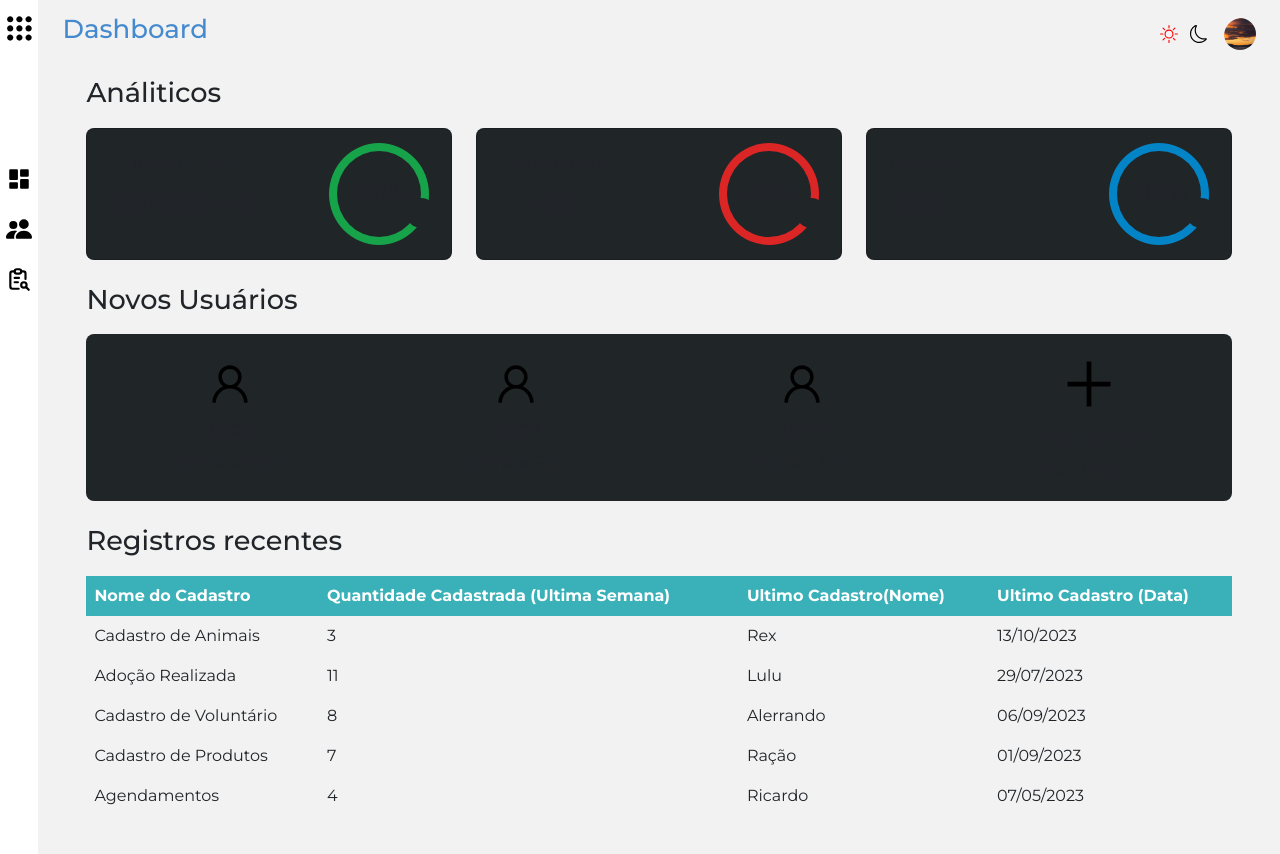
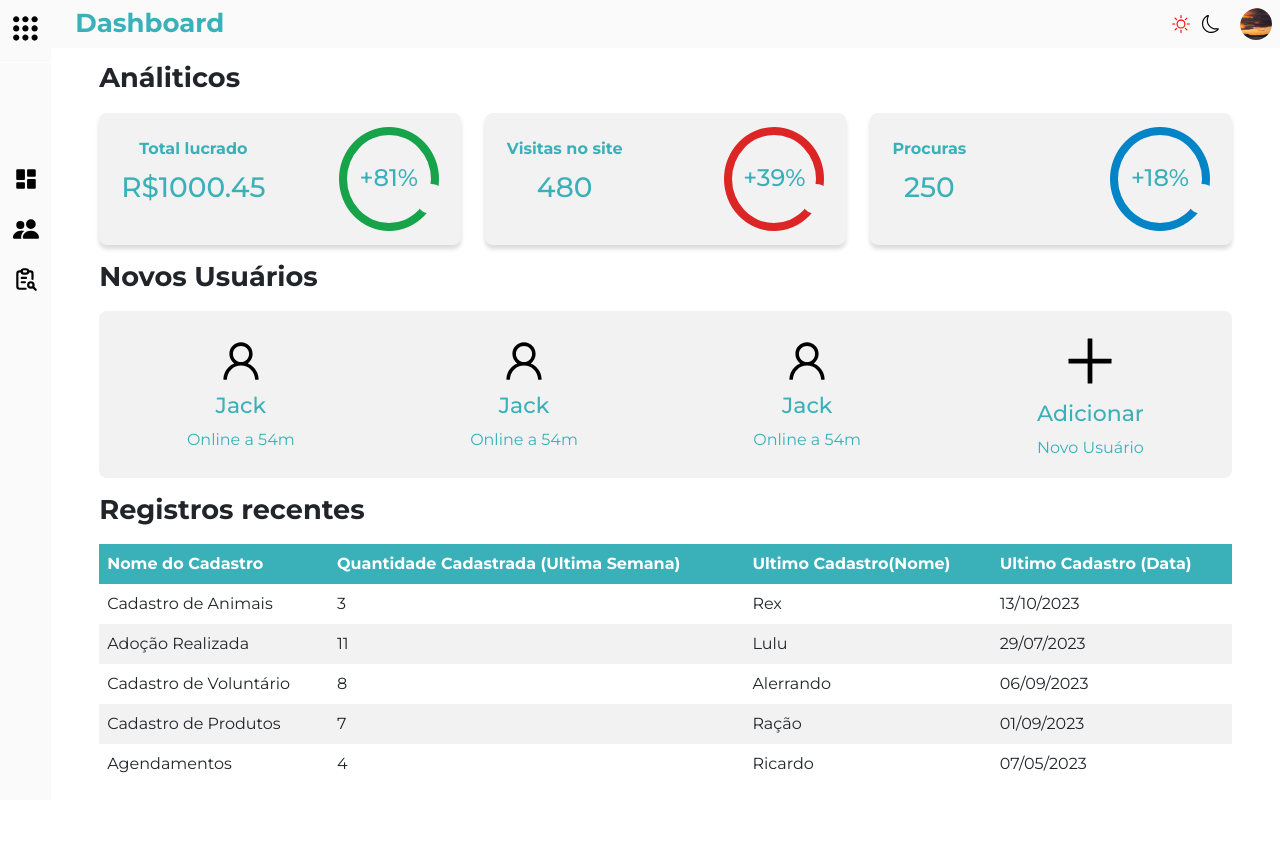
Before and after one commit to CarolinadeSouza05/ADAPV_frontend, a React (Create React App) app: page /adm in a window 1280 px wide. After the commit the page ends 800 px from the top, so only its background shows below. Built offline with nearby package versions, Linux system fonts and the light colour scheme.

Commit message:
fix: adjusting css dark theme

```diff
--- a/src/Telas/Adm/Adm.css
+++ b/src/Telas/Adm/Adm.css
@@ -1,11 +1,12 @@
 .container-main-adm{
     align-items: center;
+    background-color: #fff;
     display: flex;
     justify-content: center;
     height: auto;
     position: relative;
     margin-left: auto;
-    width: calc(100vw - 3%);
+    width: calc(100vw - 4%);
 }
 
 .container-main-adm svg{
@@ -14,21 +15,24 @@
 
 .container-dashboard-adm{
     height: 100%;
-    padding: 14px 24px;
     width: 100%;
 }
 
 .container-dashboard-adm .dashboard-adm-header{
     align-items: center;
+    background-color: #FAFAFA;
     display: flex;
     justify-content: space-between;
     height: auto;
+    padding: 4px 4px 4px 24px;
     width: 100%;
 }
 
 .dashboard-adm-header .h1{
-    color: #458ACE;
+    color: #3AB1B9;
     font-size: 26px;
+    font-weight: bold;
+    margin: 0;
 }
 
 .dashboard-adm-header.menu{
@@ -66,13 +70,14 @@
     justify-content: space-between;
     flex-direction: column;
     height: calc(100% - 40px);
-    gap: 24px;
-    padding: 24px;
+    gap: 16px;
+    padding: 14px 48px;
     width: 100%;
 }
 
 .container-dashboard-adm-main h2{
     font-size: 1.7rem;
+    font-weight: bold;
 }
 
 .dashboard-adm-main-analytics, .analytics-cards, .dashboard-adm-main-new-users, .new-user-card, .dashboard-adm-main-registers-recents{
@@ -86,7 +91,6 @@
 .dashboard-adm-main-analytics, .dashboard-adm-main-new-users, .dashboard-adm-main-registers-recents{
     align-items: flex-start;
 }
-
 .analytics-cards{
     flex-direction: row;
     gap: 24px;
@@ -95,7 +99,8 @@
 
 .dashboard-adm-main-new-users .container-new-users{
     align-items: center;
-    background-color: #202528;
+    background-color: #F2F2F2;
+    color: #3AB1B9;
     border-radius: 8px;
     display: flex;
     justify-content: space-between;
@@ -117,16 +122,21 @@
         background-color: #191A1E;
     }
 
-    .container-main-adm svg{
-        color: #fff;
+    .container-dashboard-adm .dashboard-adm-header{
+        background-color: #202528;
     }
 
-    .dashboard-adm-header .h1{
+    .container-main-adm svg, .dashboard-adm-header .h1{
         color: #fff;
     }
 
     .dashboard-adm-header.menu-themes svg:last-child{
         color: #f00;
+    }
+
+    .container-new-users{
+        background-color: #202528;
+        color: #fff!important;
     }
 }
 
--- a/src/Telas/Adm/AsideAdm.css
+++ b/src/Telas/Adm/AsideAdm.css
@@ -17,6 +17,7 @@
 }
 
 .aside-adm-main{
+    background-color: #FAFAFA;
     height: 100%;
     width: 100%;
 }
@@ -50,7 +51,7 @@
         height: 100%;
         inset: 0;
         position: fixed;
-        width: 3%;
+        width: 4%;
     }
 
     .container-aside-adm .aside-menu-header{
@@ -94,6 +95,10 @@
         background-color: #458ACE;
     }
 
+    .container-list-menu .list-menu:hover svg{
+        color: #fff;
+    }
+
     .list-menu svg{
         cursor: pointer;
     }
--- a/src/components/CardsAnalyticsAdm.css
+++ b/src/components/CardsAnalyticsAdm.css
@@ -1,8 +1,10 @@
 .card{
     align-items: center;
-    background-color: #202528;
+    background-color: #F2F2F2;
+    border: none;
     border-radius: 8px;
     display: flex;
+    box-shadow: 0 4px 4px #00000025;
     flex-direction: row;
     justify-content: space-between;
     height: 132px;
@@ -12,8 +14,10 @@
 
 .card .card-title{
     align-items: center;
+    color: #3AB1B9;
     display: flex;
     flex-direction: column;
+    font-weight: bold;
     gap: 10px;
 }
 
@@ -30,13 +34,14 @@
 }
 
 .card-grapich h3{
+    color: #3AB1B9;
     font-size: 1.5rem;
     margin: 0;
     width: 100%;
 }
 
 .card-grapich .card-ball{
-    background-color: #202528;
+    background-color: #F2F2F2;
     border-radius: 50%;
     bottom: 10%;
     height: 30px;
@@ -44,3 +49,17 @@
     right: -15px;
     width: 30px;
 }
+
+@media (prefers-color-scheme: dark){
+    .card, .card-grapich .card-ball{
+        background-color: #202528;
+    }
+
+    .card .card-title{
+        color: #fff;
+    }
+
+    .card-grapich h3{
+        color: #fff;
+    }
+}
```
